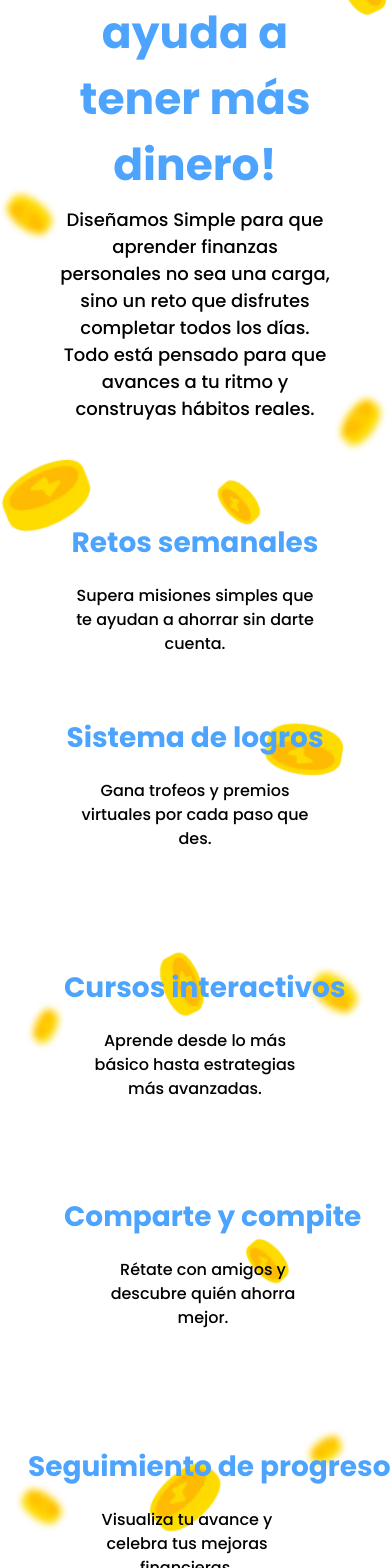
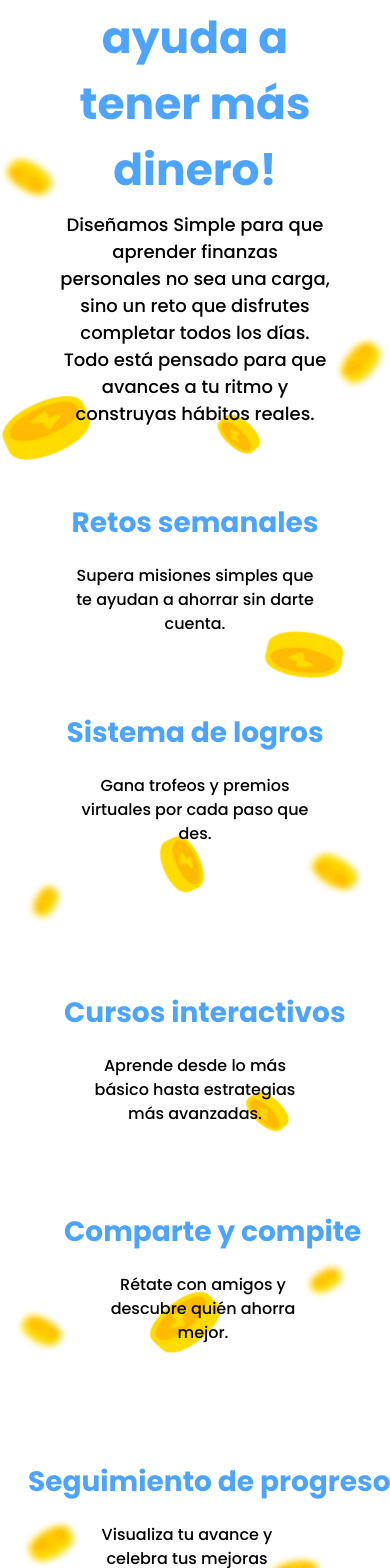
Before and after one commit to Akira-Xz/Simple-Web-App, a React (Vite) app: page / in a window 390 px wide. Shown: the part 4955-6523 px from the top of the page. Built offline with nearby package versions, Linux system fonts and the light colour scheme; a web font is replaced by a local one.

Commit message:
cambio de porcentaje a px y eliminación de espacios

```diff
--- a/src/assets/layout/layoutTest.jsx
+++ b/src/assets/layout/layoutTest.jsx
@@ -39,8 +39,6 @@ const LayoutTest = (props) => {
   const { children } = props;
   const [openIndex, setOpenIndex] = useState(null);
 
-
-
   const [windowWidth, setWindowWidth] = useState(window.innerWidth);
 
   useEffect(() => {
@@ -76,7 +74,7 @@ const LayoutTest = (props) => {
           </div>
           <img src={movilgroup} alt="" className="block sm:hidden mx-auto" />
 
-          <div className="hidden md:grid grid-cols-1 md:grid-cols-3 items-center justify-items-center px-8 py-12 relative">
+          <div className="hidden md:grid grid-cols-1 md:grid-cols-3 items-center justify-items-center px-8 py-[48px] relative">
             {/* Columna 1: Texto AHORRAR y ES */}
             <div className="col-span-1 text-white font-bold text-center relative">
               {/* Texto AHORRAR: Posicionado un poco arriba de la imagen */}
@@ -211,7 +209,7 @@ const LayoutTest = (props) => {
             </p>
           </div>
           <div className="flex flex-col items-center gap-3 mt-2 sm:mt-4 md:mt-10 md:flex-row md:justify-center md:gap-4">
-            <button className="flex items-center gap-3 px-4 py-3 rounded-2xl bg-white border border-gray-300 shadow-md w-auto">
+            <button className="flex items-center gap-3 px-4 py-[12px] rounded-2xl bg-white border border-gray-300 shadow-md w-auto">
               <img src={apple} alt="Apple logo" className="w-6 sm:w-8 h-auto" />
               <div className="text-left leading-tight">
                 <p className="text-xs sm:text-sm font-poppins font-medium">
@@ -223,7 +221,7 @@ const LayoutTest = (props) => {
               </div>
             </button>
 
-            <button className="flex items-center gap-3 px-4 py-3 rounded-2xl bg-white border border-gray-300 shadow-md w-auto">
+            <button className="flex items-center gap-3 px-4 py-[12px] rounded-2xl bg-white border border-gray-300 shadow-md w-auto">
               <img
                 src={playstore}
                 alt="Playstore logo"
@@ -289,14 +287,14 @@ const LayoutTest = (props) => {
         </div>
 
         <div
-          className="h-[2800px] bg-no-repeat bg-center sm:bg-cover p-12 sm:h-[3173px]"
+          className="h-[2500px] bg-no-repeat bg-center sm:bg-cover p-12 sm:h-[2500px]"
           style={{
             backgroundImage: `url(${windowWidth > 640 ? fichas : fichasMovil})`,
-            backgroundSize: windowWidth > 640 ? "100% auto" : "100% 100%", // En móviles se ajusta a todo el ancho y alto de la pantalla
+            backgroundSize: windowWidth > 640 ? "100% 90%" : "100% 100%", // En móviles se ajusta a todo el ancho y alto de la pantalla
           }}
         >
           <div className="font-poppins text-center sm:text-left">
-            <h1 className="text-[#4DA4FF] font-bold text-[44px] text-center sm:text-[80px] md:px-[18%] px-[1%] mt-[-45px] pb-[3%]">
+            <h1 className="text-[#4DA4FF] font-bold text-[44px] text-center sm:text-[80px] md:px-[18%] px-[1%] mt-[-40px] md:mt-[-15px] pb-[3%]">
               ¡El primer juego que te ayuda a tener más dinero!
             </h1>
             <p className="text-[black] font-medium text-[18px] text-center px-8 sm:text-[24px] md:px-[19%] px-[4%]">
@@ -308,7 +306,7 @@ const LayoutTest = (props) => {
           </div>
 
           {/* Grid de contenido */}
-          <div className="grid grid-cols-1 sm:grid-cols-2 md:grid-cols-3 gap-4 pt-[175px]">
+          <div className="grid grid-cols-1 sm:grid-cols-2 md:grid-cols-3 gap-4 pt-[150px]">
             {/* Primer bloque */}
             <div className="font-poppins text-center px-4 sm:px-8 md:px-[80px] flex flex-col h-full">
               <h2 className="font-bold text-[28px] sm:text-[44px] text-[#4DA4FF] md:px-[20%] mt-[-75px] md:mt-[40px] sm:whitespace-normal whitespace-nowrap">
@@ -322,7 +320,7 @@ const LayoutTest = (props) => {
 
             {/* Segundo bloque */}
             <div className="font-poppins text-center px-4 sm:px-8 md:px-[80px] flex flex-col h-full">
-              <h2 className="font-bold text-[28px] sm:text-[44px] text-[#4DA4FF] md:px-[20%] mt-[45px] md:mt-[40px] sm:whitespace-normal whitespace-nowrap">
+              <h2 className="font-bold text-[28px] sm:text-[44px] text-[#4DA4FF] md:px-[20%] mt-[60px] md:mt-[40px] sm:whitespace-normal whitespace-nowrap">
                 Sistema de logros
               </h2>
               <p className="font-medium text-[16px] sm:text-[24px] text-[black] md:px-[15%] px-[1%] pt-[20px]">
@@ -332,7 +330,7 @@ const LayoutTest = (props) => {
 
             {/* Tercer bloque */}
             <div className="font-poppins text-center px-4 sm:px-8 md:px-[80px] flex flex-col h-full">
-              <h2 className="font-bold text-[28px] sm:text-[44px] text-[#4DA4FF] md:px-[20%] mt-[100px] md:mt-[30px] sm:whitespace-normal whitespace-nowrap">
+              <h2 className="font-bold text-[28px] sm:text-[44px] text-[#4DA4FF] md:px-[20%] mt-[130px] md:mt-[30px] sm:whitespace-normal whitespace-nowrap">
                 Cursos interactivos
               </h2>
               <p className="font-medium text-[16px] sm:text-[24px] text-[black] md:px-[10%] px-[5%] pt-[20px]">
@@ -342,10 +340,10 @@ const LayoutTest = (props) => {
           </div>
 
           {/* Segundo grupo de bloques con 2 columnas */}
-          <div className="grid grid-cols-1 sm:grid-cols-2 gap-4 pt-[175px]">
+          <div className="grid grid-cols-1 sm:grid-cols-2 gap-4 pt-[100px]">
             {/* Primer bloque */}
             <div className="font-poppins text-center pl-4 sm:pl-[40px] md:pl-[250px] flex flex-col h-full">
-              <h2 className="font-bold text-[28px] sm:text-[44px] text-[#4DA4FF] md:px-[30%] mt-[-80px] md:mt-[40px] sm:whitespace-normal whitespace-nowrap">
+              <h2 className="font-bold text-[28px] sm:text-[44px] text-[#4DA4FF] md:px-[30%] mt-[-15px] md:mt-[40px] sm:whitespace-normal whitespace-nowrap">
                 Comparte y compite
               </h2>
               <p className="font-medium text-[16px] sm:text-[24px] text-[black] md:px-[25%] px-[10%] pt-[20px]">
@@ -365,7 +363,7 @@ const LayoutTest = (props) => {
           </div>
 
           {/* Sección de Preguntas Frecuentes */}
-          <div className="mt-[40%] px-4 sm:px-8 md:px-[175px]">
+          <div className="mt-[30%] md:mt-[25%] px-4 sm:px-8 md:px-[175px]">
             <h1 className="text-4xl sm:text-7xl font-poppins font-bold text-center text-[#4DA4FF] mb-[5%]">
               Preguntas frecuentes
             </h1>
@@ -383,11 +381,11 @@ const LayoutTest = (props) => {
         <img
           src={fichasHorizontales}
           alt=""
-          className="w-[90%] mx-auto hidden md:block "
+          className="w-[70%] mx-auto hidden md:block "
         />
 
         <div
-          className="md:h-[1100px] bg-no-repeat bg-center bg-contain mt-[2%] flex flex-col items-center h-[2547px]"
+          className="md:h-[1100px] bg-no-repeat bg-center bg-contain mt-[2%] flex flex-col items-center h-[2330px]"
           style={{
             backgroundImage: `url(${
               windowWidth > 640 ? fondofinal : finalMovil
@@ -439,7 +437,6 @@ const LayoutTest = (props) => {
                 © 2025 SimpleApp. Todos los derechos reservados.
               </p>
             </div>
-
 
             {/* Footer Links */}
             <div className="flex flex-col sm:grid sm:grid-cols-4 gap-8 text-center sm:text-left">
```
Lines whose indentation alone changed are shown as unchanged.
